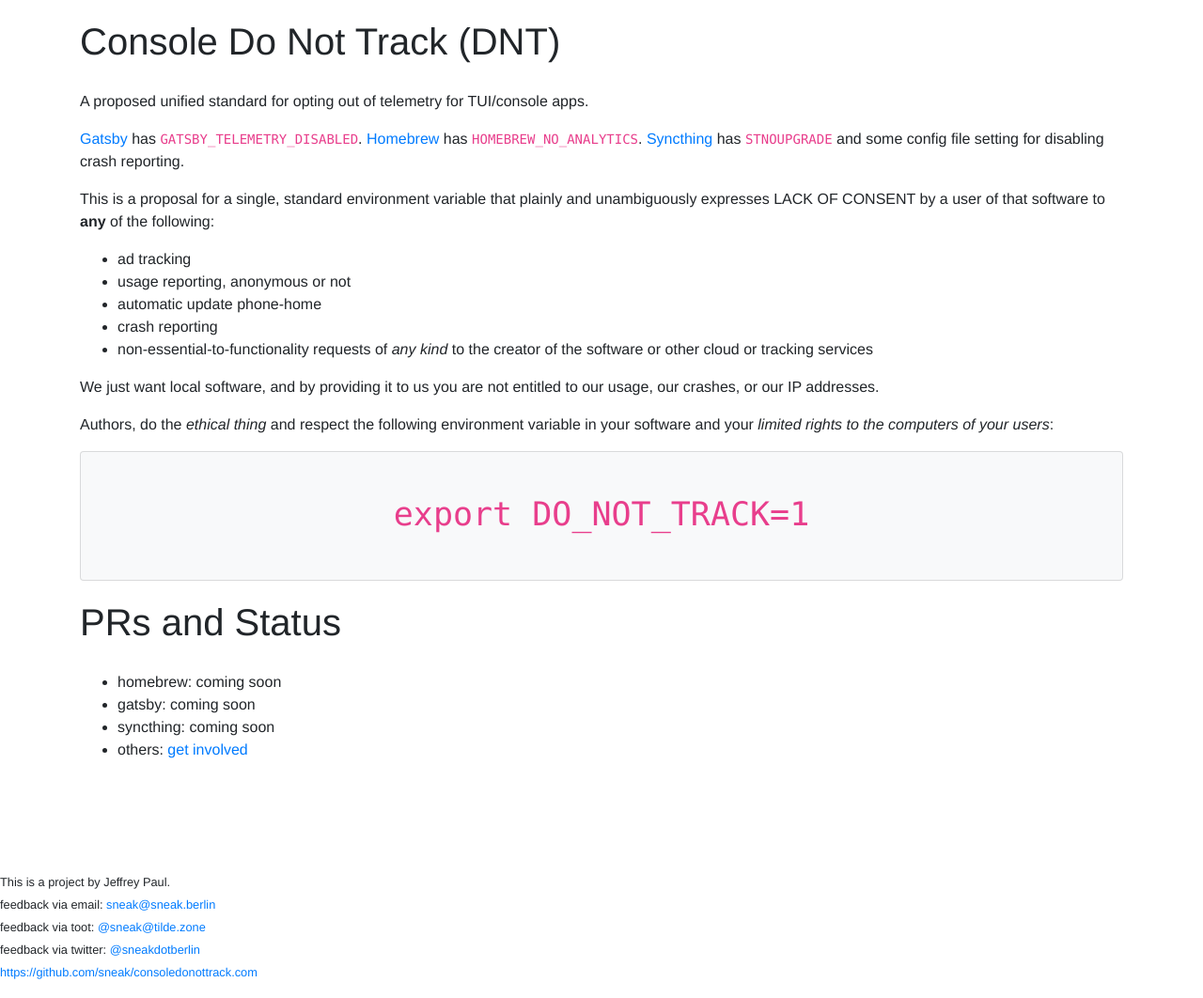
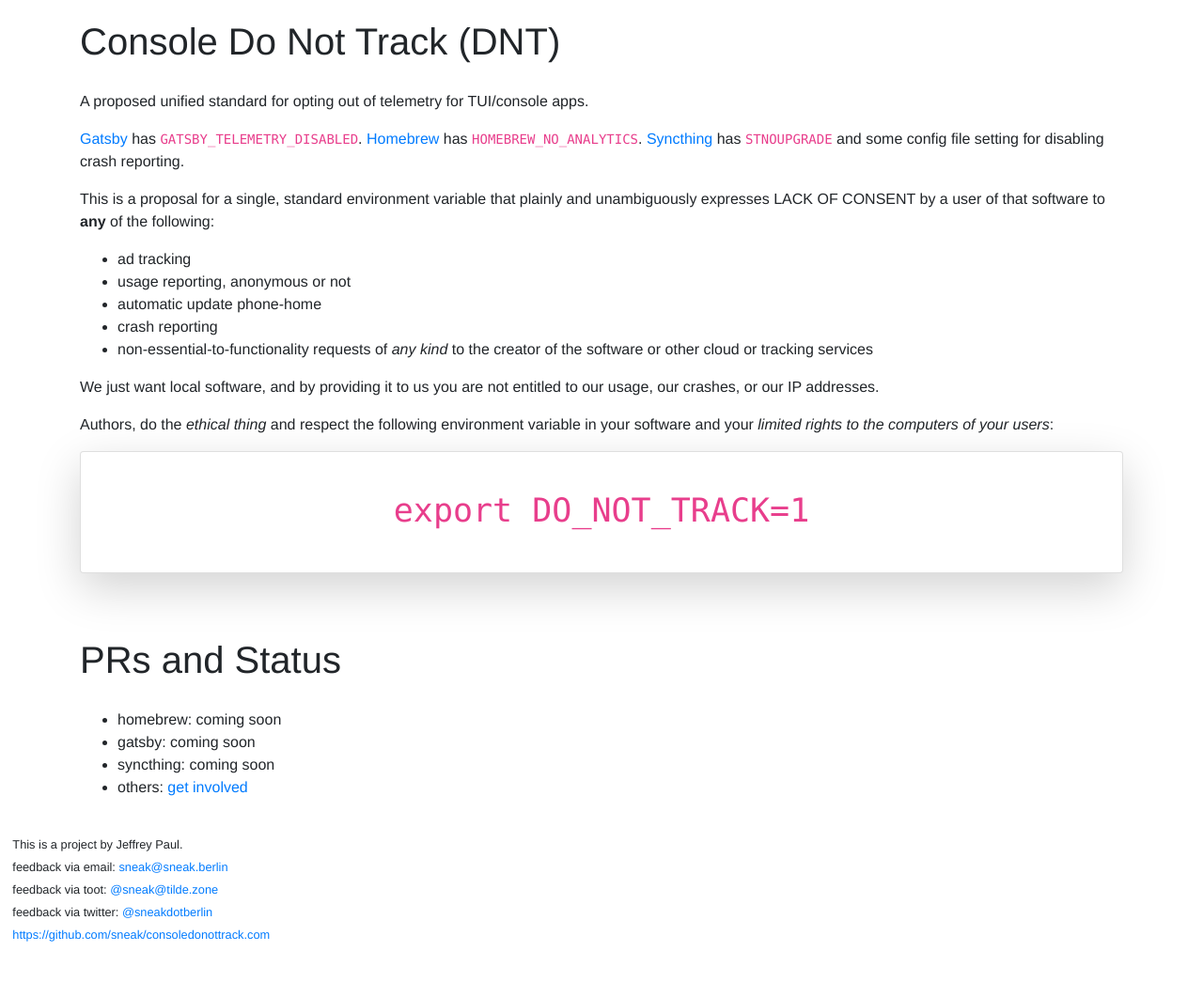
Before and after one commit to muescha/consoledonottrack.com, a Jekyll site: the page built from index.markdown, in a window 1280 px wide. Shown: the whole page at 94% size. Built offline with Jekyll 4.4.1, drawn with Linux system fonts in a browser that asks for light colours; our own code applies the rules of GitHub Pages for plain Markdown files; after the commit the page ends 1022 px from its top, so only the background shows below that.

Commit message:
layout tweaks

```diff
--- a/index.markdown
+++ b/index.markdown
@@ -31,7 +31,7 @@
 variable in your software and your *limited rights to the computers of your
 users*:
 
-<div class="card card-body bg-light text-center">
+<div class="card card-body bg-light text-center shadow-lg p-3 mb-5 bg-white rounded">
     <h1><code>export DO_NOT_TRACK=1</code></h1>
 </div>
 
--- a/s/css/local.sass
+++ b/s/css/local.sass
@@ -26,7 +26,8 @@
 
 #bodyfooter
     padding:
-        top: 100px
+        top: 15pt
+        left: 10pt
 
 section.indexpage
     font:
```
